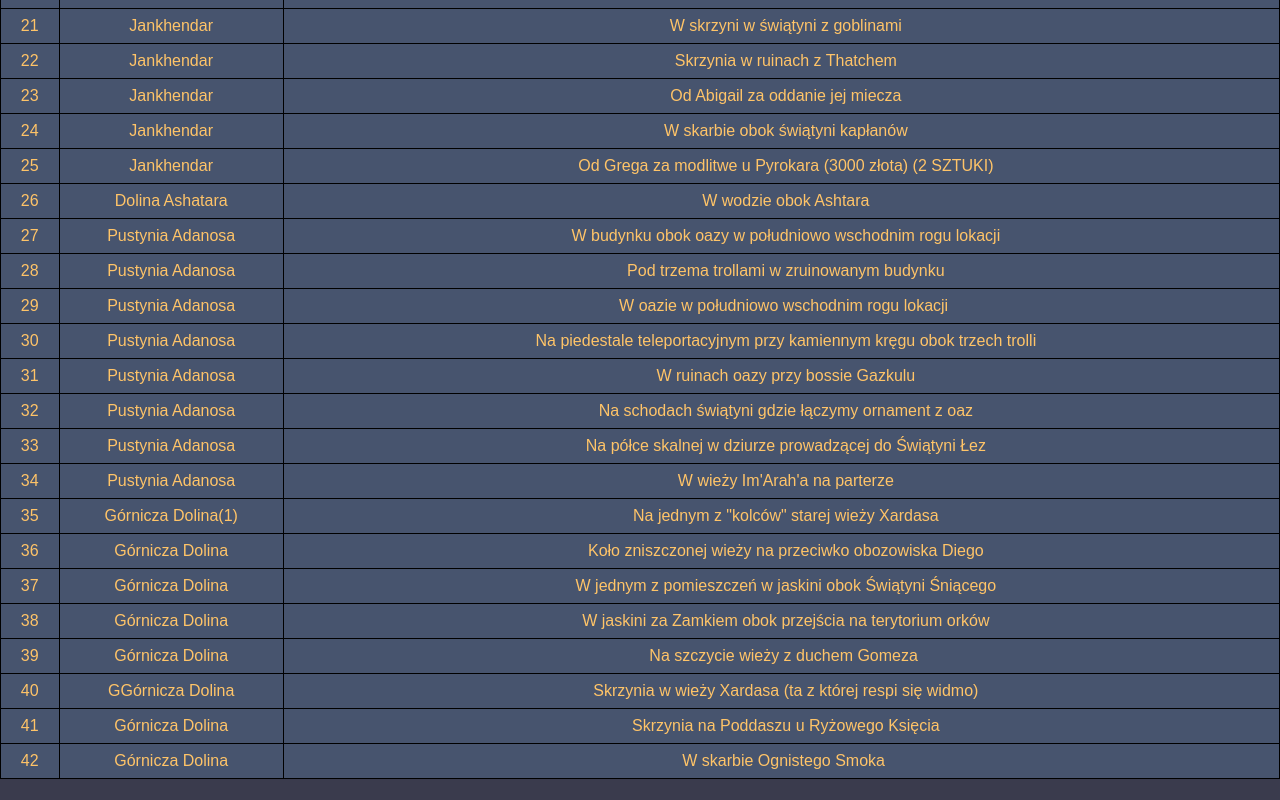
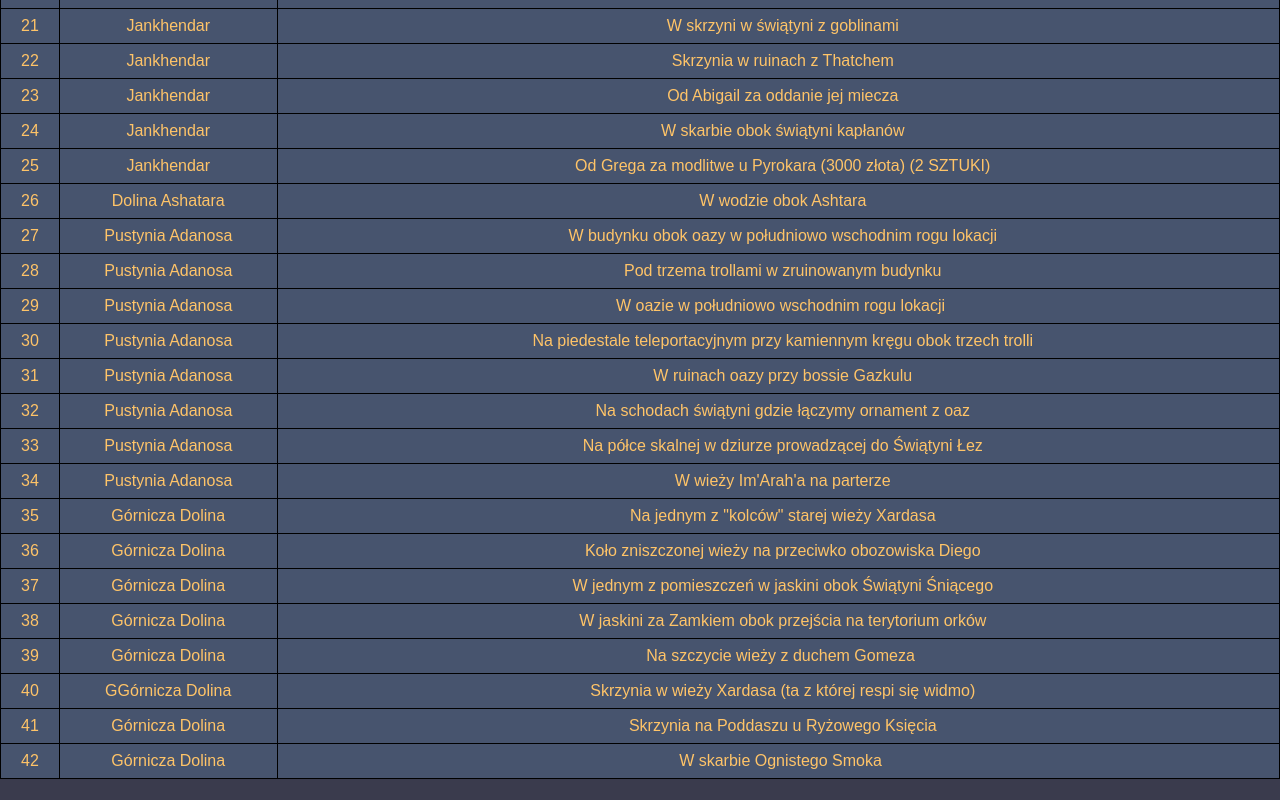
Before and after one commit to snakex21/snakex21.github.io, a plain HTML site: page gothic 2 new balance/spis wszystkiego/tabliczki/tablicauzdrowiciela.html in a window 1280 px wide. Shown: the part 877-1677 px from the top of the page. Drawn offline with Linux system fonts and the light colour scheme.

Commit message:
Add files via upload

```diff
--- a/gothic 2 new balance/spis wszystkiego/tabliczki/tablicauzdrowiciela.html
+++ b/gothic 2 new balance/spis wszystkiego/tabliczki/tablicauzdrowiciela.html
@@ -237,7 +237,7 @@
         </tr>
         <tr>
             <td>35</td>
-            <td>Górnicza Dolina(1)</td>
+            <td>Górnicza Dolina</td>
             <td>&nbsp; Na jednym z "kolców" starej wieży Xardasa</td>
 
         </tr>
```
